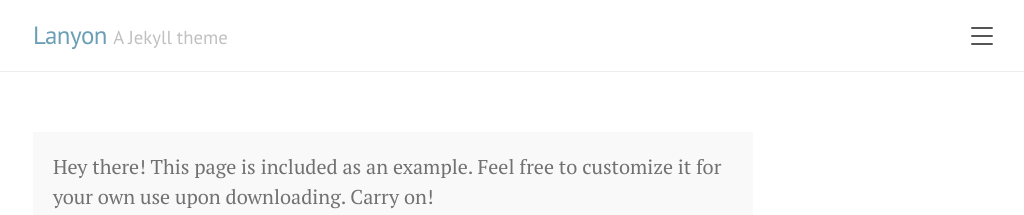
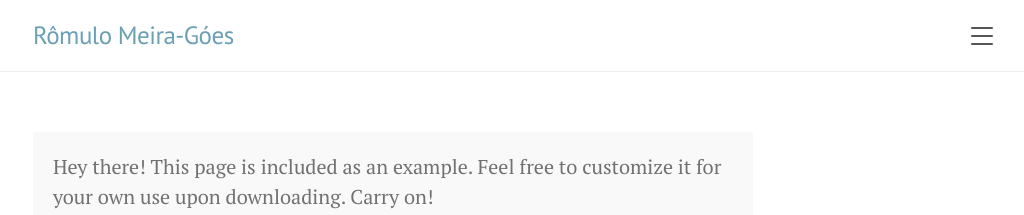
Before and after one commit to romulo-goes/romulo-goes.github.io, a Jekyll site: the page built from about.md, in a window 1280 px wide. Shown: the top 215 px of the page, without its empty margins (247-1271 px from the left). Built offline with Jekyll 4.4.1, drawn with Linux system fonts in a browser that asks for light colours.

Commit message:
fix config file

```diff
--- a/_config.yml
+++ b/_config.yml
@@ -1,17 +1,17 @@
 # Setup
-title:               Lanyon
-tagline:             'A Jekyll theme'
-description:         'A reserved <a href="https://jekyllrb.com" target="_blank">Jekyll</a> theme that places the utmost gravity on content with a hidden drawer. Made by <a href="https://twitter.com/mdo" target="_blank">@mdo</a>.'
-url:                 https://lanyon.getpoole.com
-baseurl:             ''
+title:               Rômulo Meira-Góes
+# tagline:             'A Jekyll theme'
+# description:         'A reserved <a href="https://jekyllrb.com" target="_blank">Jekyll</a> theme that places the utmost gravity on content with a hidden drawer. Made by <a href="https://twitter.com/mdo" target="_blank">@mdo</a>.'
+url:                 https://romulo-goes.github.io
+baseurl:             'romulo-goes.github.io/'
 paginate:            5
-permalink:           pretty
+# permalink:           pretty
 
 # About/contact
 author:
-  name:              Mark Otto
-  url:               https://twitter.com/mdo
-  email:             markdotto@gmail.com
+  name:              Rômulo Meira-Góes
+  # url:               https://twitter.com/mdo
+  # email:             markdotto@gmail.com
 
 # Gems
 plugins:
@@ -19,4 +19,4 @@
 
 # Custom vars
 version:             1.1.0
-google_analytics_id: UA-146052-15
+# google_analytics_id: UA-146052-15
```
Also changed, not shown: LICENSE.md (deleted), README.md (deleted).
